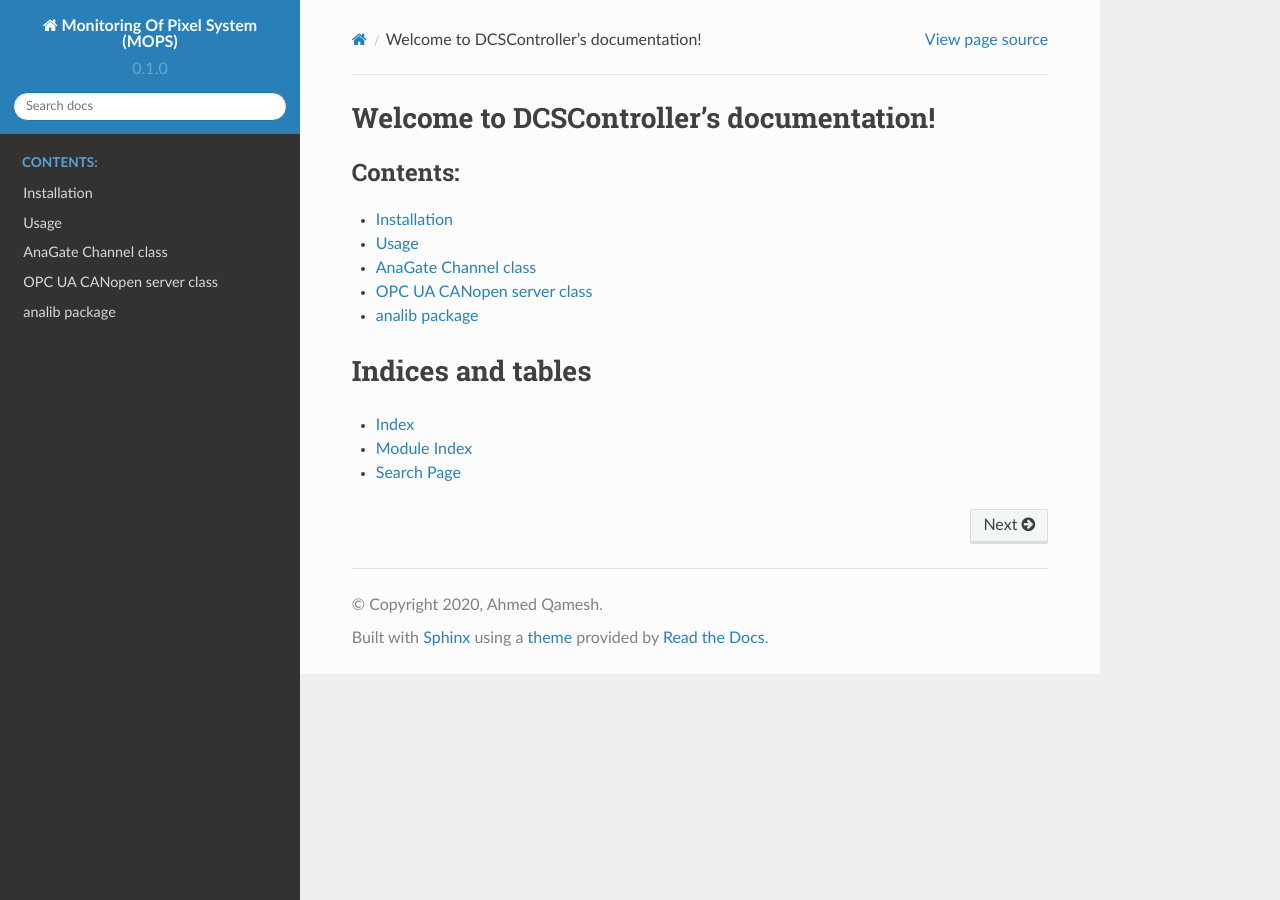
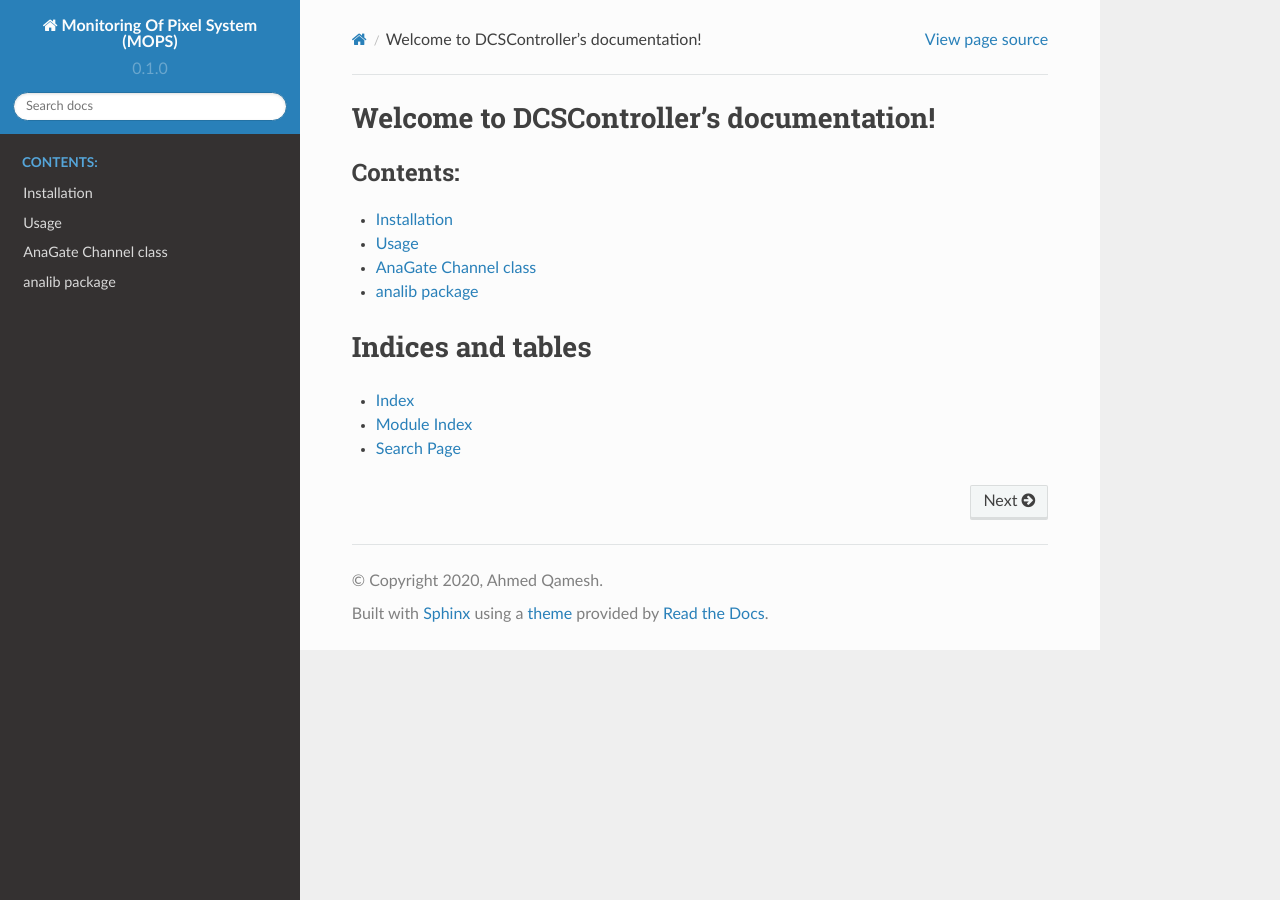
Before and after one commit to ahmedqamesh/canmops, a Sphinx documentation site: the page built from doc/index.rst, in a window 1280 px wide. Built offline with Sphinx 7.4.7 and the Read the Docs theme 2.0.0, drawn with Linux system fonts in a browser that asks for light colours; pages that are not in the unit, such as notebooks, are missing from menus.

Commit message:
readthehook 5

```diff
--- a/doc/index.rst
+++ b/doc/index.rst
@@ -14,9 +14,8 @@ Welcome to DCSController's documentation!
    installation
    usage
    anagate
-   serverclass
    analib
-   dcsControllerServer
+   controllerServer
 
 
 
--- a/doc/modules.rst
+++ b/doc/modules.rst
@@ -5,4 +5,4 @@ All modules
    :maxdepth: 4
 
    analib
-   dcsControllerServer
+   controlServer
--- a/doc/serverclass.rst
+++ /dev/null
@@ -1,8 +0,0 @@
-.. include:: abbr.rst
-
-OPC UA CANopen server class
-===========================
-
-.. autoclass:: dcsControllerServer.dcsControllerServer.DCSControllerServer
-	:members:
-	:undoc-members:
```
